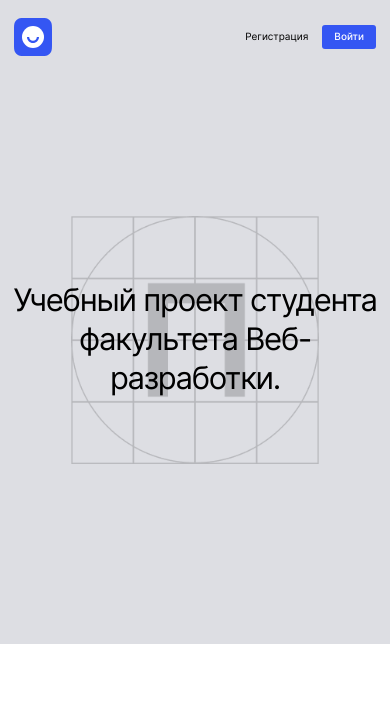
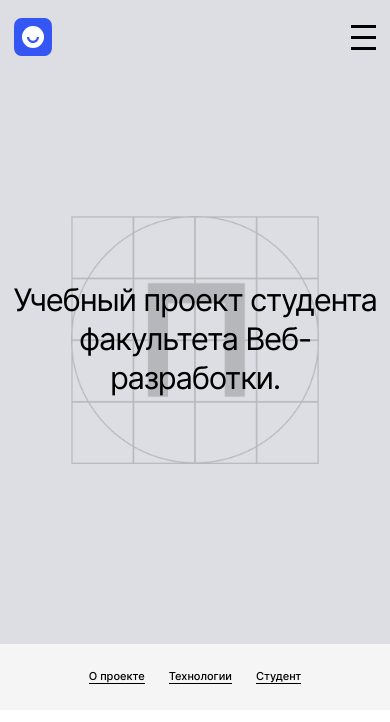
Before and after one commit to Andrey1079/movies-explorer-frontend, a React (Create React App) app: page / in a window 390 px wide. Shown: the top 722 px of the page. Built offline with nearby package versions, Linux system fonts and the light colour scheme.

Commit message:
feat сверстать блок с навигацией и настроить адаптив

```diff
--- a/src/Components/BurgerButton/BurgerButton.css
+++ b/src/Components/BurgerButton/BurgerButton.css
@@ -16,3 +16,6 @@
   background-color: black;
   border: none;
 }
+.burger-button:hover {
+  opacity: 0.6;
+}
--- a/src/Components/Header/Header.css
+++ b/src/Components/Header/Header.css
@@ -19,8 +19,11 @@
   text-decoration: none;
   font-weight: 400;
   display: none;
+  cursor: pointer;
 }
-
+.header__link:hover {
+  opacity: 0.6;
+}
 .header__link_active {
   font-weight: 500;
 }
--- a/src/Components/Header/Header.js
+++ b/src/Components/Header/Header.js
@@ -5,7 +5,7 @@ import AcountButton from '../account/AccountButton';
 import BugrerButton from '../BurgerButton/BurgerButton';
 
 export default function Header({ width, place }) {
-  const loggedIn = false;
+  const loggedIn = true;
   return (
     <header
       className={`header ${
--- a/src/Components/Main/Main.js
+++ b/src/Components/Main/Main.js
@@ -1,6 +1,7 @@
 import './Main.css';
 import Header from '../Header/Header';
 import Promo from './Promo/Promo';
+import NavTab from './NavTab/NavTab';
 export default function Main({ width }) {
   return (
     <main className="main">
@@ -9,6 +10,7 @@ export default function Main({ width }) {
         width={width}
       />
       <Promo />
+      <NavTab></NavTab>
     </main>
   );
 }
--- /dev/null
+++ b/src/Components/Main/NavTab/NavTab.css
@@ -0,0 +1,27 @@
+.navigation {
+  width: 100%;
+  min-height: 66px;
+  background-color: var(--dark-background-color);
+  display: flex;
+  justify-content: center;
+  align-items: center;
+}
+.navigation__link {
+  font-size: var(--nav-text-size);
+  color: var(--common-text-color);
+  margin: 0 20px;
+  cursor: pointer;
+  font-weight: 500;
+  text-decoration: none;
+  border-bottom: 1px solid var(--common-text-color);
+}
+.navigation__link:hover {
+  opacity: 0.6;
+}
+
+@media screen and (max-width: 520px) {
+  .navigation__link {
+    font-size: 11px;
+    margin: 0 12px;
+  }
+}
--- /dev/null
+++ b/src/Components/Main/NavTab/NavTab.js
@@ -0,0 +1,27 @@
+import './NavTab.css';
+import { Link } from 'react-router-dom';
+
+export default function NavTab() {
+  return (
+    <nav className="navigation">
+      <Link
+        href="#about-project"
+        className="navigation__link"
+      >
+        О проекте
+      </Link>
+      <Link
+        href="#stack"
+        className="navigation__link"
+      >
+        Технологии
+      </Link>
+      <Link
+        href="#about-student"
+        className="navigation__link"
+      >
+        Студент
+      </Link>
+    </nav>
+  );
+}
--- a/src/Components/Main/Promo/Promo.css
+++ b/src/Components/Main/Promo/Promo.css
@@ -16,6 +16,7 @@
   font-weight: 400;
   text-align: center;
   letter-spacing: -2px;
+  padding: 0 10px;
 }
 @media screen and (max-width: 768px) {
   .promo {
--- a/src/Components/account/AccountButton.css
+++ b/src/Components/account/AccountButton.css
@@ -8,9 +8,12 @@
   background: transparent;
   border-radius: 16px;
   padding: 0 12px;
-
+  cursor: pointer;
   text-align: right;
 }
 .account-button__img {
   margin-right: 7px;
 }
+.account-button:hover {
+  opacity: 0.6;
+}
```
